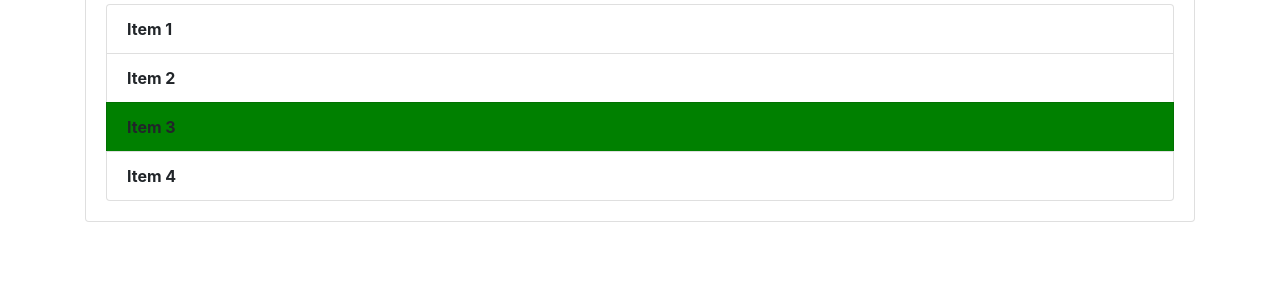
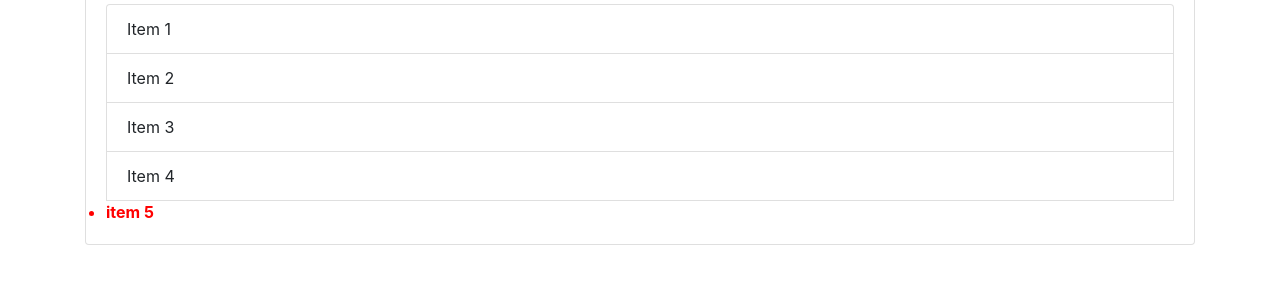
Before and after one commit to Asrith1253/Gittutorialdemo, a plain HTML site: page index.html in a window 1280 px wide. Shown: the part 273-554 px from the top of the page. Drawn offline with nearby package versions, Linux system fonts and the light colour scheme.

Commit message:
index file changes 2

```diff
--- a/index.html
+++ b/index.html
@@ -26,6 +26,8 @@
       <li class="list-group-item">Item 2</li>
       <li class="list-group-item">Item 3</li>
       <li class="list-group-item">Item 4</li>
+      <li class="item5">item 5</li>
+
     </ul>
    </div>
   </div>
@@ -49,6 +51,7 @@
       // console.log(document.links)
       // console.log(document.images)
 
+      // GETELEMENTBYID //
 
       // // console.log(document.getElementById('header-title'));
       // var headerTitle = document.getElementById("header-title");
@@ -59,28 +62,48 @@
       // headerTitle.style.border = 'solid 3px #000';
       // header.style.border = 'solid 4px #000';
 
-        //GETELEMENTBYCLASSNAME
-        var items = document.getElementsByClassName('list-group-item');
-        console.log(items);
-        // console.log(items[1]);
-        // items[1].textContent = "Hello 2";
-        // items[1].style.fontWeight = "bold";
-        // items[1].style.color = "green"
-        // items[1].style.backgroundColor = "yellow"
-        items[2].style.backgroundColor = "green"
-        for(var i=0; i<items.length; i++){
-            items[i].style.fontWeight = "bold"
-        }
+      //GETELEMENTBYCLASSNAME //
 
+      // var items = document.getElementsByClassName('list-group-item');
+      // console.log(items);
+      // // console.log(items[1]);
+      // // items[1].textContent = "Hello 2";
+      // // items[1].style.fontWeight = "bold";
+      // // items[1].style.color = "green"
+      // // items[1].style.backgroundColor = "yellow"
+      // items[2].style.backgroundColor = "green"
+      // for (var i = 0; i < items.length; i++) {
+      //     items[i].style.fontWeight = "bold"
+      // }
       // for(var i=0; i<items.length; i++){
       //     items[i].style.backgroundColor = "#f4f4f4"
       // }
-
       //ADD ITEM BOLD AND GREEN
       // var additem = document.getElementsByClassName("title")
       // console.log(additem)
       // additem[0].style.fontWeight = "bold";
       // additem[0].style.color = "green";
+
+
+      // GETELEMENTBYTAGNAME //
+      var li = document.getElementsByTagName('li');
+      console.log(li);
+      // console.log(li[1]);
+      // li[1].textContent = "Hello 2";
+      // li[1].style.fontWeight = "bold";
+      // li[1].style.color = "green";
+      // li[1].style.backgroundColor = "yellow";
+
+      // for(var i=0; i<li.length; i++){
+      //     li[i].style.backgroundColor = "#f4f4f4";
+      // }
+      li[4].style.color = "red";
+      var item5 = document.getElementsByClassName('item5');
+      console.log(item5);
+      item5[0].style.fontWeight = "bold";
+
+
+
 
   </script>
 
```
Lines whose indentation alone changed are shown as unchanged.
